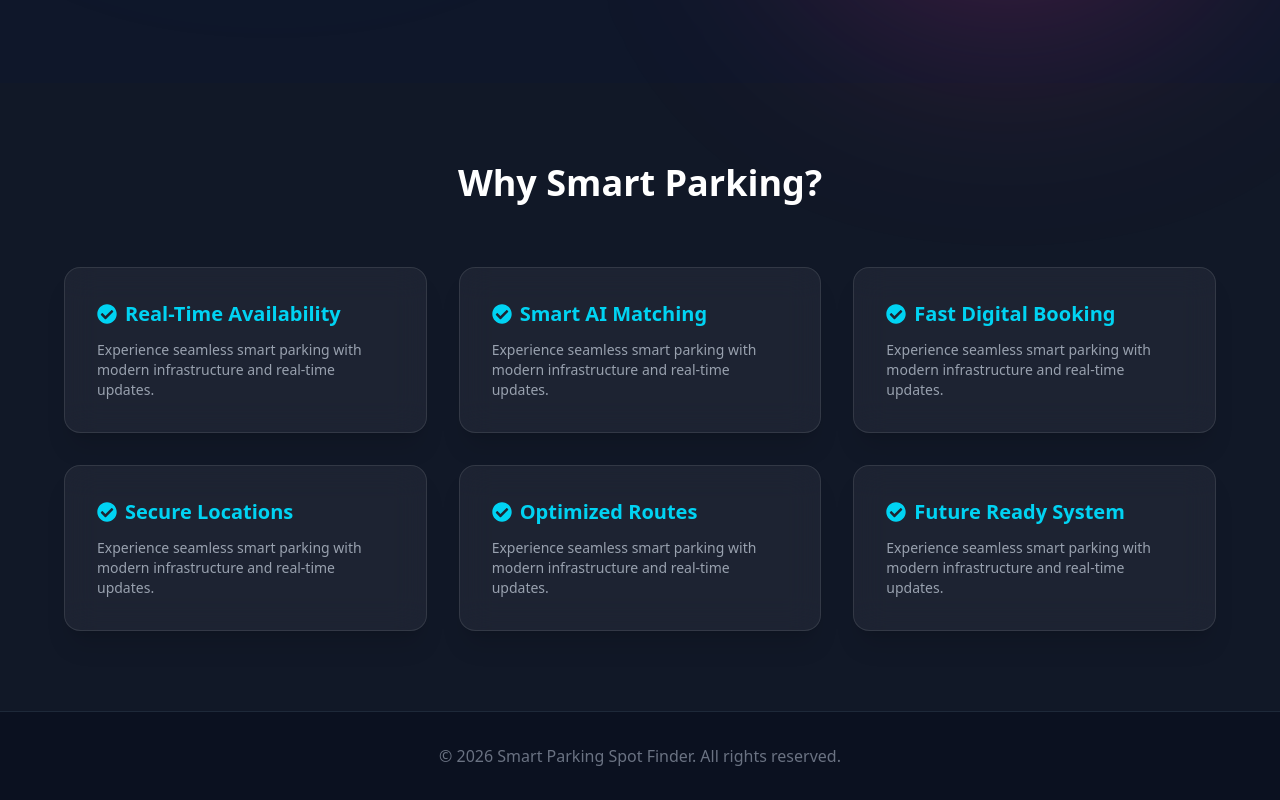
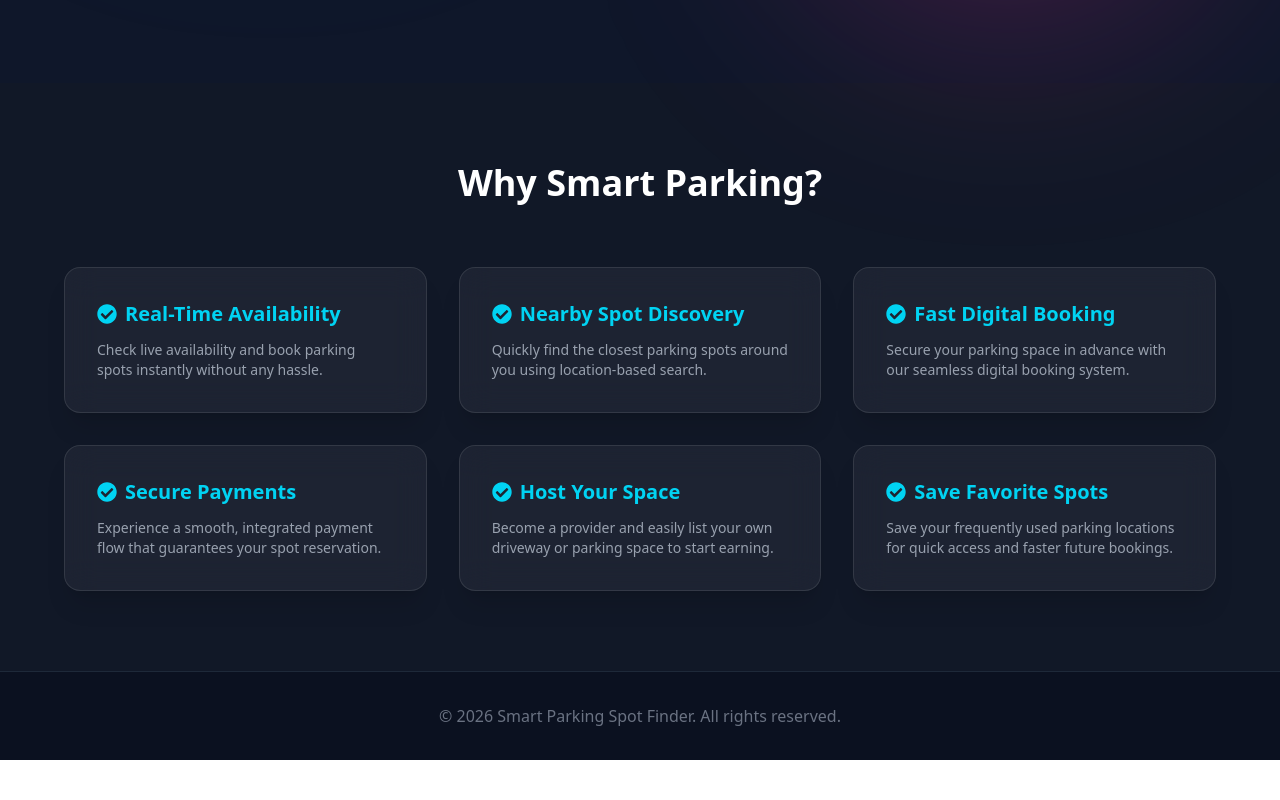
Before and after one commit to Prasann2003/smart-parking-spot-finder, a React (Vite) app: page / in a window 1280 px wide. Shown: the part 717-1517 px from the top of the page. After the commit the page ends 1477 px from the top, so only its background shows below. Built offline with nearby package versions, Linux system fonts and the light colour scheme.

Commit message:
fixed the home page cards and its hard coded description

```diff
--- a/src/pages/Home.jsx
+++ b/src/pages/Home.jsx
@@ -123,12 +123,30 @@ export default function Home() {
 
         <div className="grid md:grid-cols-3 gap-8 max-w-6xl mx-auto">
           {[
-            "Real-Time Availability",
-            "Smart AI Matching",
-            "Fast Digital Booking",
-            "Secure Locations",
-            "Optimized Routes",
-            "Future Ready System",
+            {
+              title: "Real-Time Availability",
+              desc: "Check live availability and book parking spots instantly without any hassle."
+            },
+            {
+              title: "Nearby Spot Discovery",
+              desc: "Quickly find the closest parking spots around you using location-based search."
+            },
+            {
+              title: "Fast Digital Booking",
+              desc: "Secure your parking space in advance with our seamless digital booking system."
+            },
+            {
+              title: "Secure Payments",
+              desc: "Experience a smooth, integrated payment flow that guarantees your spot reservation."
+            },
+            {
+              title: "Host Your Space",
+              desc: "Become a provider and easily list your own driveway or parking space to start earning."
+            },
+            {
+              title: "Save Favorite Spots",
+              desc: "Save your frequently used parking locations for quick access and faster future bookings."
+            }
           ].map((feature, i) => (
             <motion.div
               key={i}
@@ -136,11 +154,10 @@ export default function Home() {
               className="bg-white/5 backdrop-blur-lg border border-white/10 p-8 rounded-2xl shadow-xl hover:shadow-cyan-500/10 transition-shadow"
             >
               <h3 className="text-xl font-semibold mb-3 text-cyan-400 flex items-center gap-2">
-                <FaCheckCircle /> {feature}
+                <FaCheckCircle /> {feature.title}
               </h3>
               <p className="text-gray-400 text-sm">
-                Experience seamless smart parking with
-                modern infrastructure and real-time updates.
+                {feature.desc}
               </p>
             </motion.div>
           ))}
```
